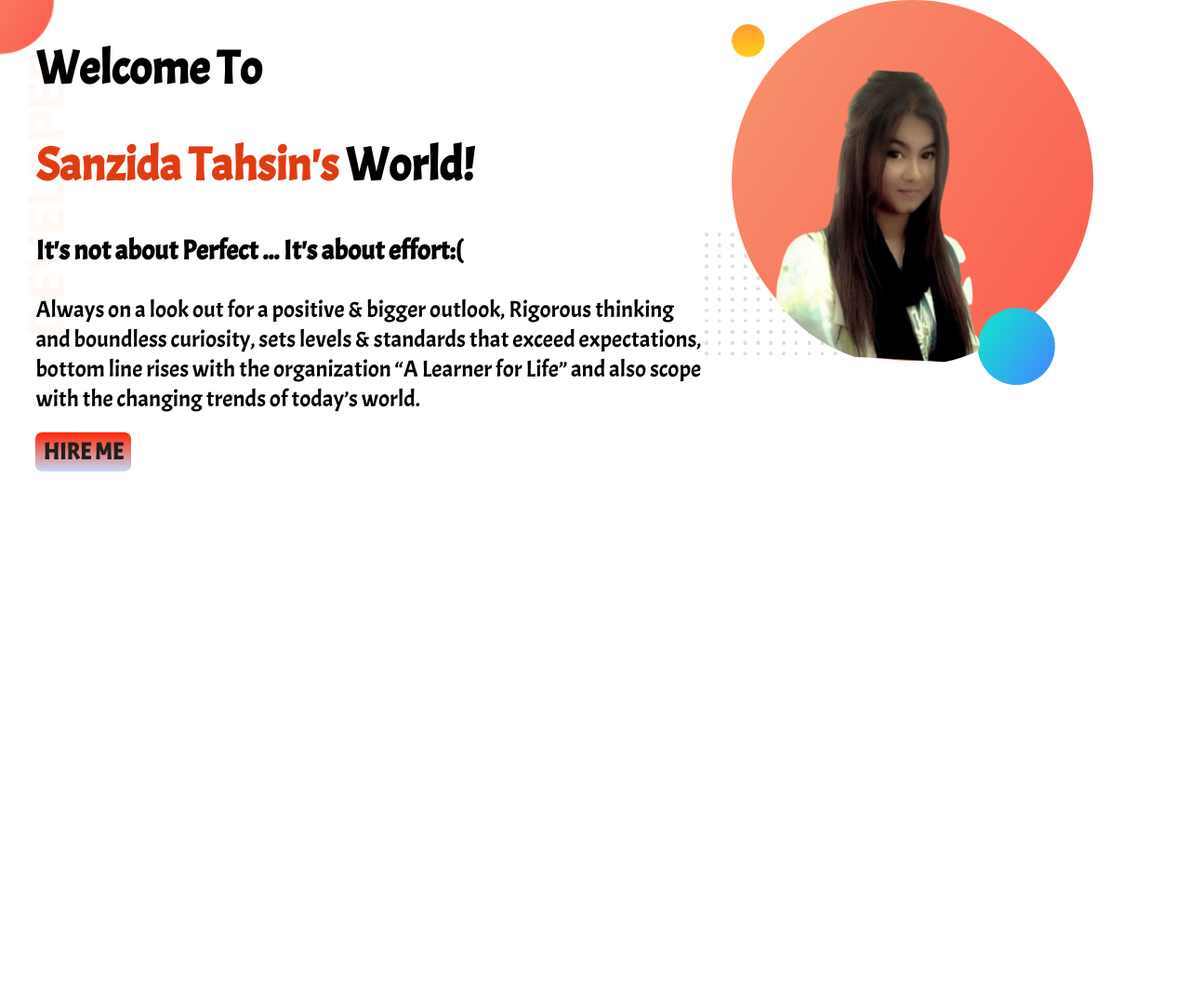
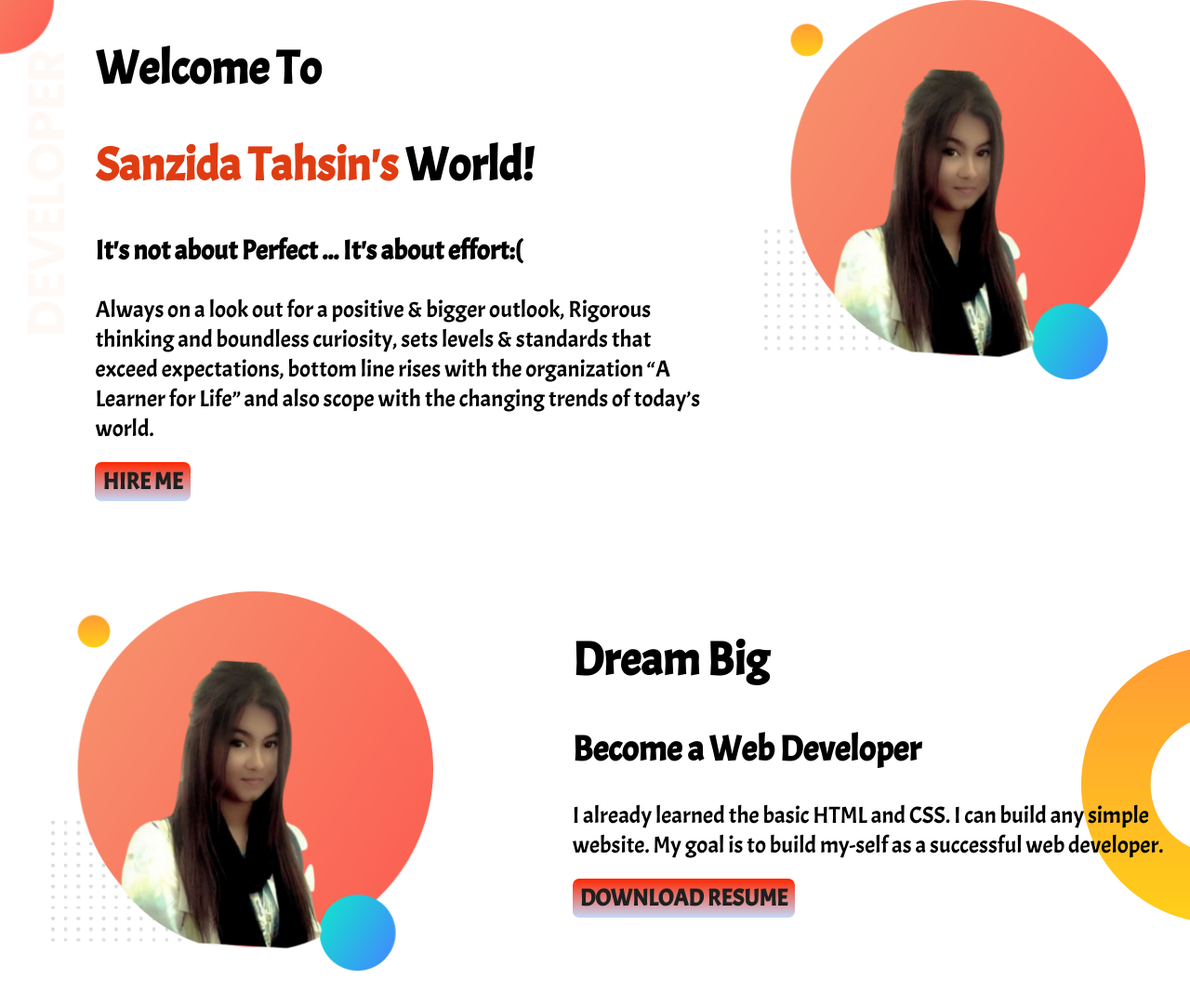
Before and after one commit to sanzida2305/Developer-Portfolio, a plain HTML site: page index.html in a window 1280 px wide. Shown: the whole page at 93% size. Before the commit the page ends 800 px from the top, so only its background shows below. Drawn offline with Linux system fonts and the light colour scheme.

Commit message:
dream added

```diff
--- a/index.html
+++ b/index.html
@@ -15,7 +15,7 @@
 
 <body>
     <section class="background">
-        <div class="div1">
+        <div class="div-msg">
             <h1> Welcome To </h1>
             <h1><span class="name-color"> Sanzida Tahsin's </span> World!</h1>
             <h3> It's not about Perfect ... It's about effort:( </h3>
@@ -24,12 +24,32 @@
                 Life” and also scope with
                 the changing trends of today’s world.
             </p>
-            <a class="link-button" target="_blank" href=https://www.google.com/webhp?authuser=1>HIRE ME</a>
+            <a class="link-button" target="_blank" href="">HIRE ME</a>
         </div>
 
-        <div class="div2">
+        <div class="div-image">
             <img src="images/sanzida.png" alt="">
         </div>
+    </section>
+
+    <section class="background2">
+
+        <div class="div-image">
+            <img src="images/sanzida.png" alt="">
+        </div>
+
+        <div class="div-msg">
+            <h1>Dream Big</h1>
+            <h2>Become a Web Developer</h2>
+            <p>
+                I already learned the basic HTML and CSS. I can build any simple website. My goal is to build
+                my-self as a successful web developer.
+            </p>
+            <a class="link-button" target="_blank" href="">DOWNLOAD RESUME</a>
+        </div>
+
+
+
     </section>
 
 </body>
--- a/style.css
+++ b/style.css
@@ -11,12 +11,13 @@ h1{
 }
 section{
     display: flex;
+    margin-bottom: 8%;
 }
-.div1{
+.div-msg{
     width:90%;
-    padding-left: 3%;
+    padding-left: 8%;
 }
-.div2 img{
+.div-image img{
     width: 80%;
 }
 .link-button{
@@ -32,3 +33,13 @@ section{
     background-image: url(images/top-banner.png);
     background-repeat: no-repeat;
 }
+.div-image img{
+    width: 80%;
+    padding-left: 55px;
+}
+
+.background2{
+    background-image: url(images/dream-bg.png);
+    background-repeat: no-repeat;
+    background-position: right;
+}
```
